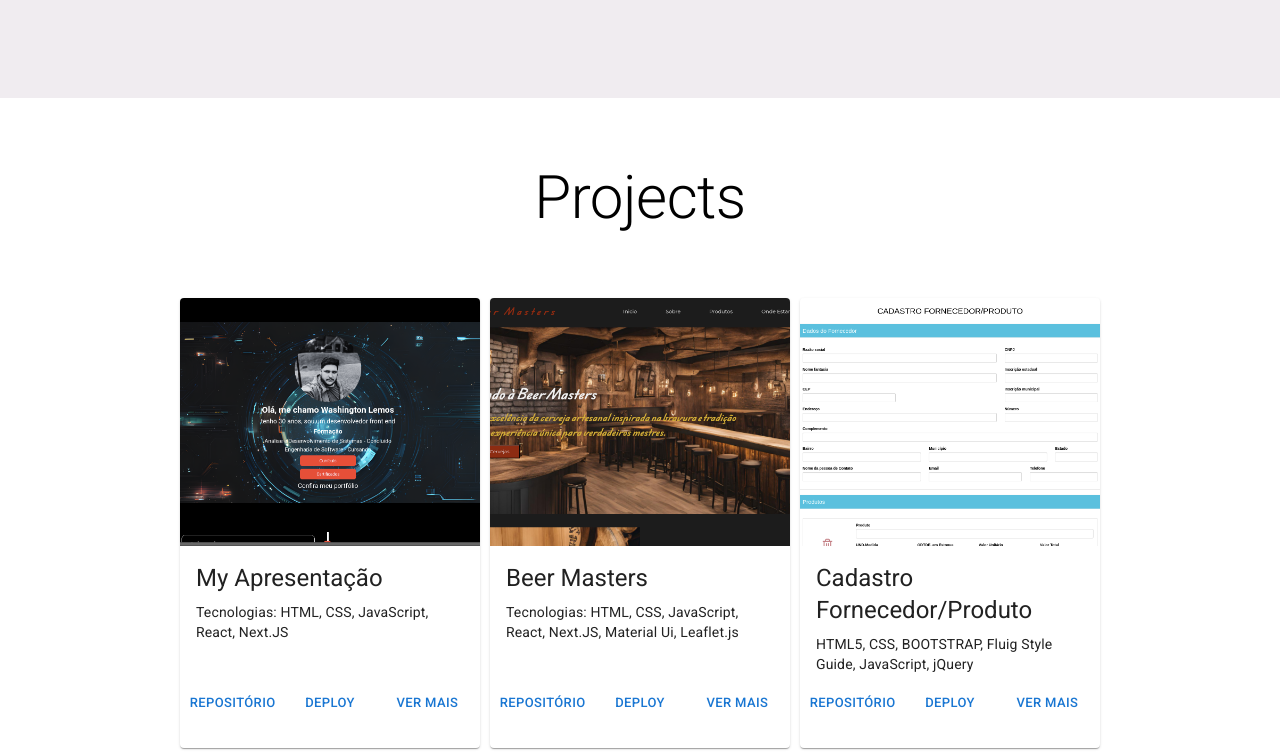
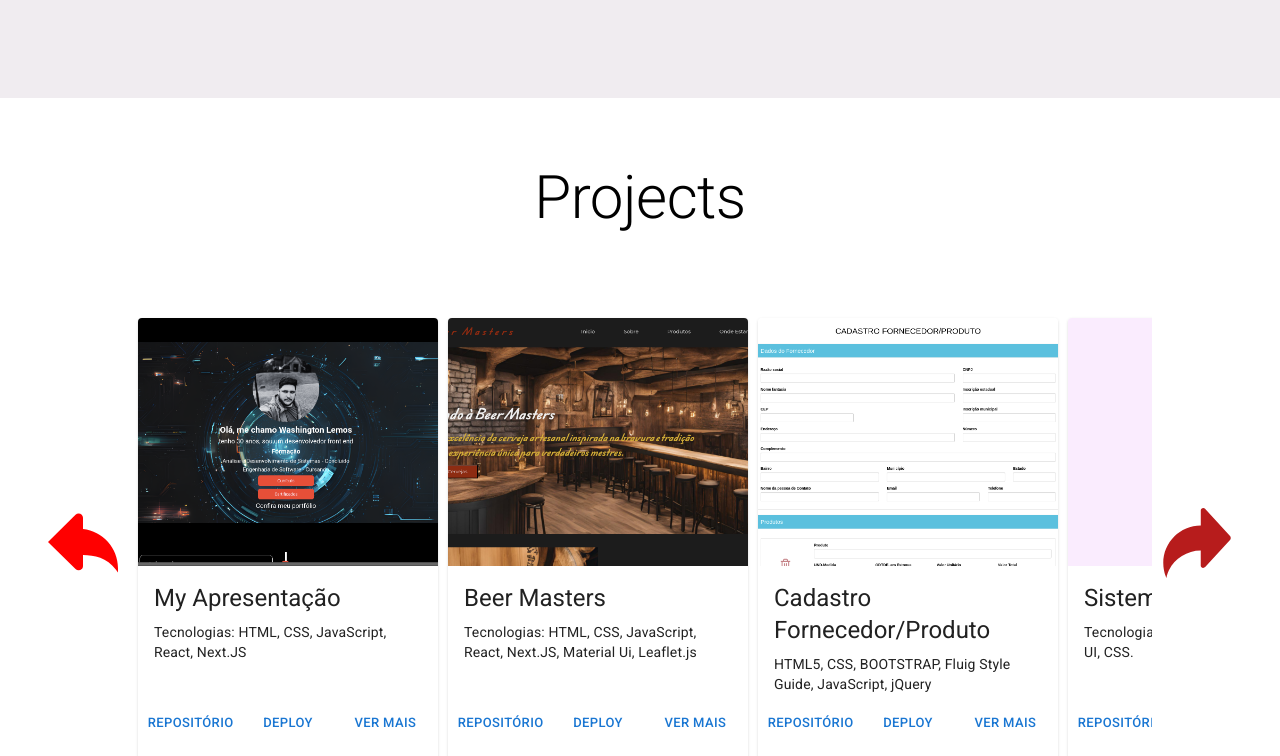
Before and after one commit to lemosdiego/new-portfolio, a Next.js app: page / in a window 1280 px wide. Shown: the part 702-1458 px from the top of the page. Built offline with nearby package versions, Linux system fonts and the light colour scheme.

Commit message:
Reajustando a seção de projetos

```diff
--- a/src/app/components/card/card.module.css
+++ b/src/app/components/card/card.module.css
@@ -144,12 +144,13 @@
 
 @media (min-width: 769px) and (max-width: 1200px) {
   .containerCard {
-    width: 340px;
-    height: 420px;
+    width: 300px;
+    height: 400px;
     background: var(--card-background);
     border-radius: 10px;
     color: var(--card-text-color);
     color: var(--card-description-color);
+    flex-shrink: 0;
   }
 
   .containerImage {
@@ -221,6 +222,7 @@
     border-radius: 10px;
     color: var(--card-text-color);
     color: var(--card-description-color);
+    flex-shrink: 0;
   }
 
   .containerImage {
--- a/src/app/pages/projects/Projects.js
+++ b/src/app/pages/projects/Projects.js
@@ -1,9 +1,33 @@
+"use client";
+
+import React, { useRef } from "react";
 import ImgMediaCard from "@/app/components/card/Card";
 import { dataBase } from "@/app/data/dataBase";
-const { Grid, Typography, Box } = require("@mui/material");
+import { Grid, Typography, Box } from "@mui/material";
+import Image from "next/image";
 import Styles from "./project.module.css";
 
 const Projects = () => {
+  const containerRef = useRef(null);
+
+  const scrollLeft = () => {
+    if (containerRef.current) {
+      containerRef.current.scrollBy({
+        left: -containerRef.current.offsetWidth / 2,
+        behavior: "smooth",
+      });
+    }
+  };
+
+  const scrollRight = () => {
+    if (containerRef.current) {
+      containerRef.current.scrollBy({
+        left: containerRef.current.offsetWidth / 2,
+        behavior: "smooth",
+      });
+    }
+  };
+
   return (
     <Grid id="projects" className={Styles.grid_container}>
       <Box className={Styles.containerTitle}>
@@ -11,10 +35,28 @@ const Projects = () => {
           Projects
         </Typography>
       </Box>
-      <Box className={Styles.containerProjects}>
+      <Box className={Styles.IconLeft} onClick={scrollLeft}>
+        <Image
+          className={Styles.img}
+          src="/esquerda.svg"
+          alt="Ícone de rolagem para a esquerda"
+          width={100}
+          height={100}
+        />
+      </Box>
+      <Box ref={containerRef} className={Styles.containerProjects}>
         {dataBase.map((card) => (
           <ImgMediaCard key={card.id} cardData={card} />
         ))}
+      </Box>
+      <Box className={Styles.IconRight} onClick={scrollRight}>
+        <Image
+          className={Styles.img}
+          src="/direita.svg"
+          alt="Ícone de rolagem para a direita"
+          width={100}
+          height={100}
+        />
       </Box>
     </Grid>
   );
--- a/src/app/pages/projects/project.module.css
+++ b/src/app/pages/projects/project.module.css
@@ -26,6 +26,12 @@
     align-items: center;
     justify-content: center;
     gap: 10px;
+  }
+  .IconLeft {
+    display: none;
+  }
+  .IconRight {
+    display: none;
   }
 }
 
@@ -58,6 +64,12 @@
     justify-content: center;
     gap: 10px;
   }
+  .IconLeft {
+    display: none;
+  }
+  .IconRight {
+    display: none;
+  }
 }
 
 @media (min-width: 769px) and (max-width: 1200px) {
@@ -67,6 +79,7 @@
     justify-content: center;
     flex-wrap: wrap;
     margin-bottom: 20px;
+    gap: 10px;
   }
 
   .containerTitle {
@@ -82,12 +95,31 @@
   }
 
   .containerProjects {
-    width: 90%;
+    width: 80%;
     display: flex;
-    flex-wrap: wrap;
+    flex-wrap: nowrap; /* Disable wrapping */
     align-items: center;
-    justify-content: center;
+    justify-content: flex-start;
     gap: 10px;
+    overflow-x: scroll; /* Enable horizontal scroll */
+    scroll-behavior: smooth; /* Smooth scroll */
+    padding: 10px;
+    position: relative;
+    -ms-overflow-style: none;
+    scrollbar-width: none;
+  }
+  .IconLeft {
+    width: 60px;
+    height: 60px;
+  }
+  .IconRight {
+    width: 60px;
+    height: 60px;
+  }
+  .img {
+    width: 100%;
+    height: 100%;
+    cursor: pointer;
   }
 }
 
@@ -98,6 +130,7 @@
     justify-content: center;
     flex-wrap: wrap;
     margin-bottom: 20px;
+    gap: 10px;
   }
 
   .containerTitle {
@@ -109,11 +142,30 @@
   }
 
   .containerProjects {
-    width: 90%;
+    width: 80%;
     display: flex;
-    flex-wrap: wrap;
+    flex-wrap: nowrap; /* Disable wrapping */
     align-items: center;
-    justify-content: center;
+    justify-content: flex-start;
     gap: 10px;
+    overflow-x: scroll; /* Enable horizontal scroll */
+    scroll-behavior: smooth; /* Smooth scroll */
+    padding: 10px;
+    position: relative;
+    -ms-overflow-style: none;
+    scrollbar-width: none;
+  }
+  .IconLeft {
+    width: 70px;
+    height: 70px;
+  }
+  .IconRight {
+    width: 70px;
+    height: 70px;
+  }
+  .img {
+    width: 100%;
+    height: 100%;
+    cursor: pointer;
   }
 }
```
Also changed, not shown: public/direita.svg (added), public/esquerda.svg (added).
